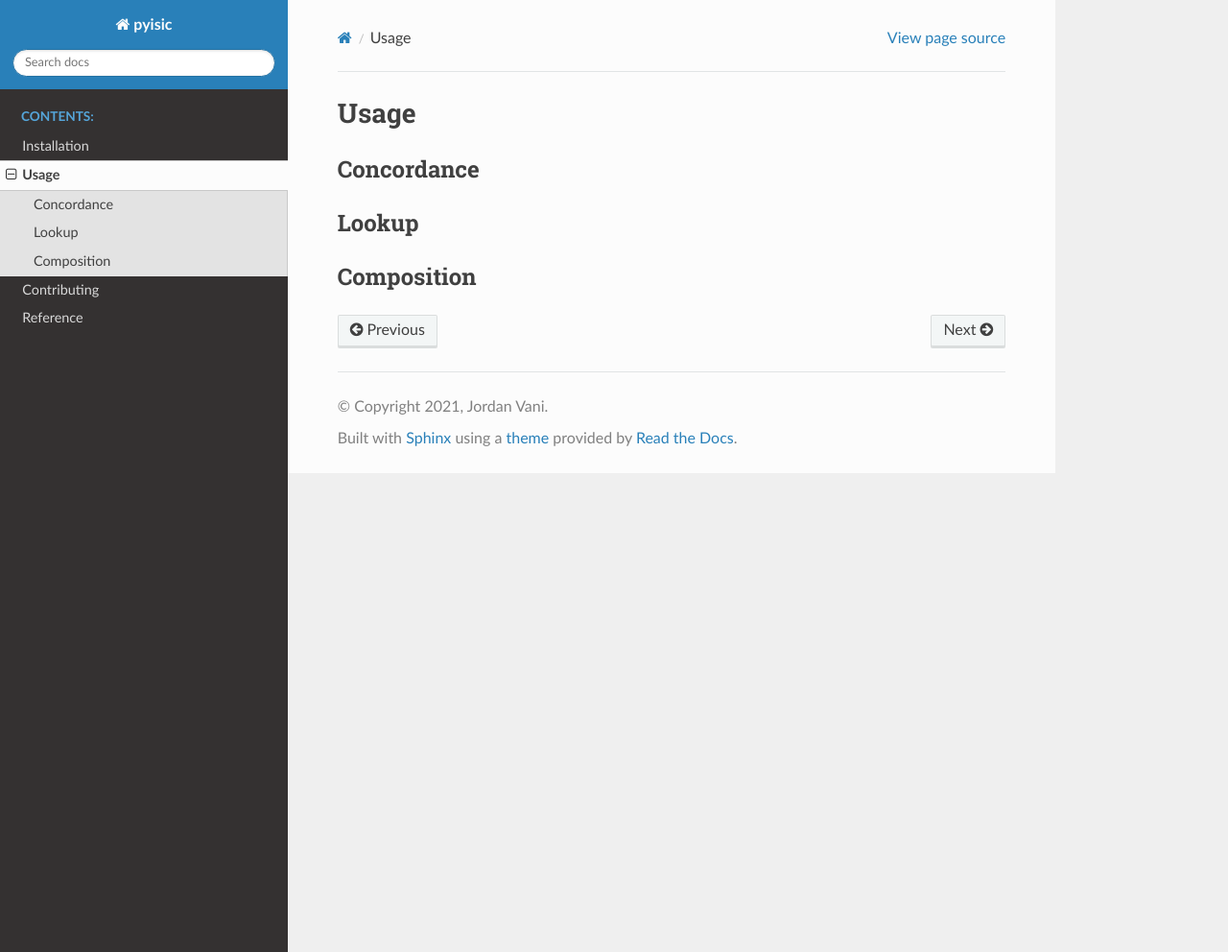
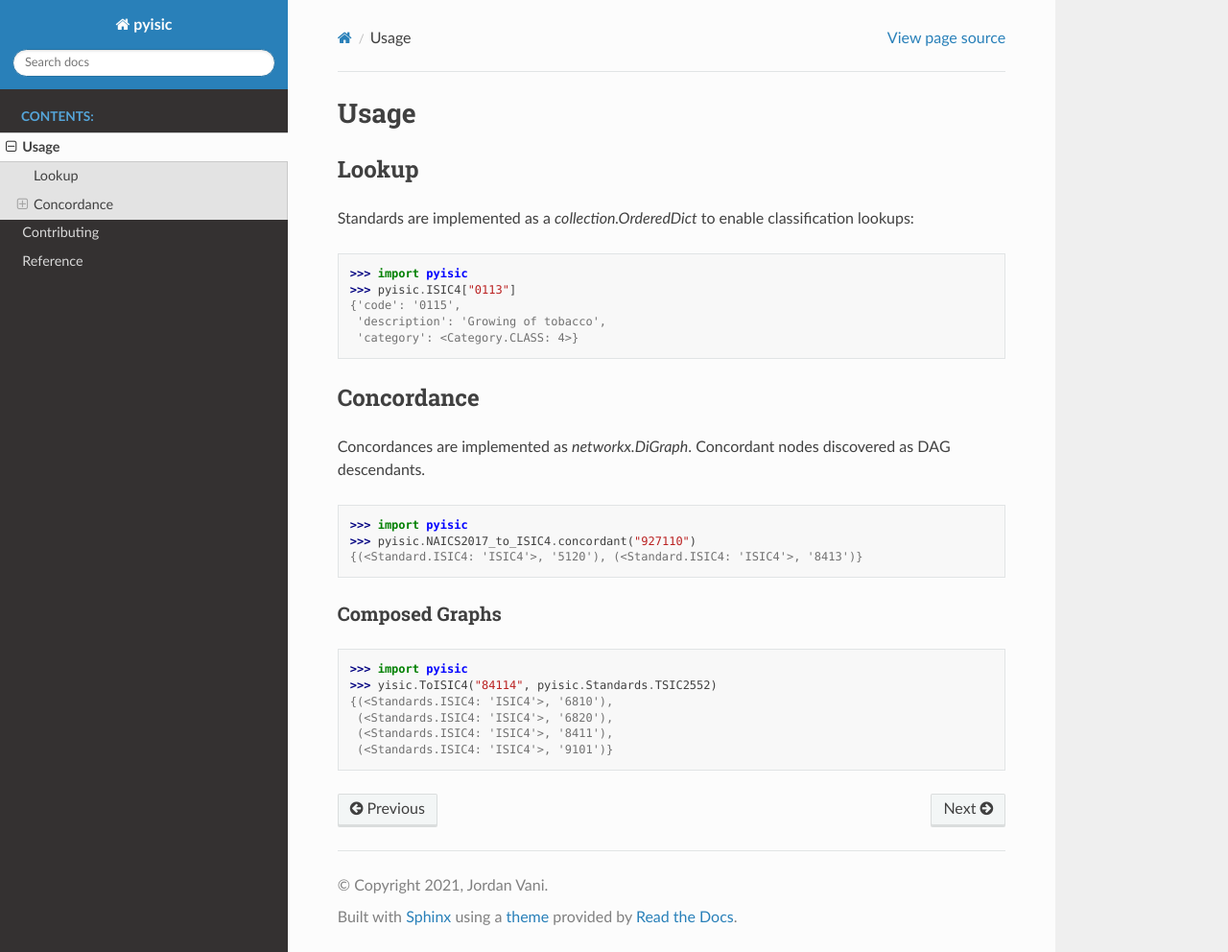
Before and after one commit to sayari-analytics/pyisic, a Sphinx documentation site: the page built from docs/topics/usage.rst, in a window 1280 px wide and 992 px high. Shown: the whole window at 96% size. Built offline with Sphinx 7.4.7 and the Read the Docs theme 2.0.0, drawn with Linux system fonts in a browser that asks for light colours; pages that are not in the unit, such as notebooks, are missing from menus.

Commit message:
feat: added usage and rm installation docs

```diff
--- a/docs/topics/installation.rst
+++ /dev/null
@@ -1,3 +0,0 @@
-************
-Installation
-************
--- a/docs/topics/usage.rst
+++ b/docs/topics/usage.rst
@@ -2,11 +2,36 @@
 Usage
 *****
 
+Lookup
+======
+Standards are implemented as a `collection.OrderedDict` to enable classification lookups:
+
+.. code-block::
+
+    >>> import pyisic
+    >>> pyisic.ISIC4["0113"]
+    {'code': '0115',
+     'description': 'Growing of tobacco',
+     'category': <Category.CLASS: 4>}
+
 Concordance
 ===========
+Concordances are implemented as `networkx.DiGraph`. Concordant nodes discovered as DAG descendants.
 
-Lookup
-======
+.. code-block::
 
-Composition
-===========
+    >>> import pyisic
+    >>> pyisic.NAICS2017_to_ISIC4.concordant("927110")
+    {(<Standard.ISIC4: 'ISIC4'>, '5120'), (<Standard.ISIC4: 'ISIC4'>, '8413')}
+
+Composed Graphs
++++++++++++++++
+
+.. code-block::
+
+    >>> import pyisic
+    >>> yisic.ToISIC4("84114", pyisic.Standards.TSIC2552)
+    {(<Standards.ISIC4: 'ISIC4'>, '6810'),
+     (<Standards.ISIC4: 'ISIC4'>, '6820'),
+     (<Standards.ISIC4: 'ISIC4'>, '8411'),
+     (<Standards.ISIC4: 'ISIC4'>, '9101')}
```
